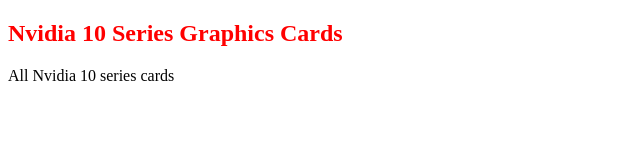
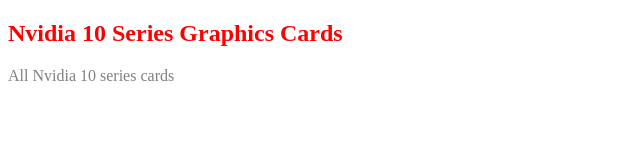
Before and after one commit to smerrow-gmu/Week_5, an Angular app: page / in a window 1280 px wide. Shown: the top 160 px of the page, without its empty margins (0-640 px from the left). Built offline with nearby package versions, Linux system fonts and the light colour scheme.

Commit message:
changed css

```diff
--- a/src/app/app.component.css
+++ b/src/app/app.component.css
@@ -1 +1,2 @@
 h1 { color: red }
+p {color: grey}
```
